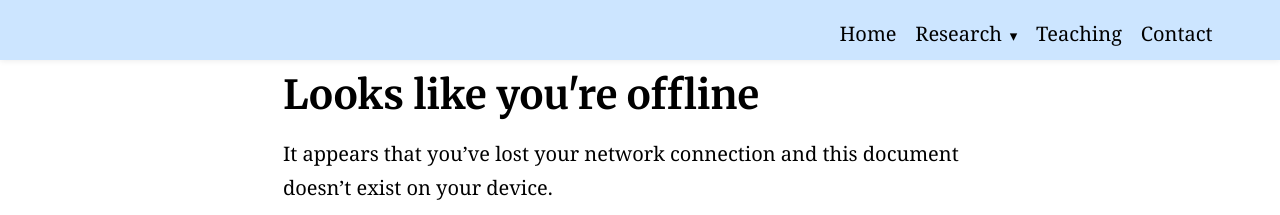
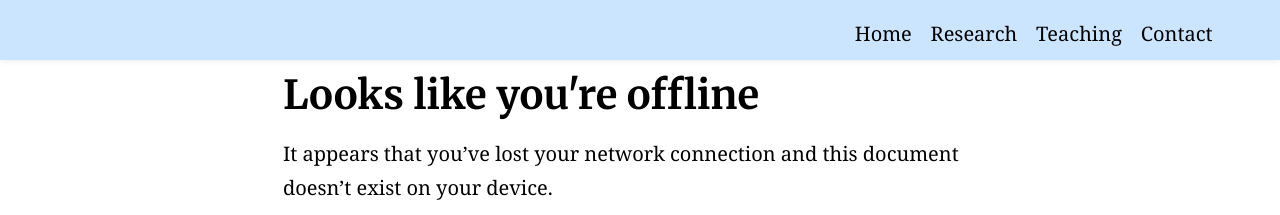
Before and after one commit to KaichaoChang/KaichaoChang.github.io, a Jekyll site: the page built from offline.md, in a window 1280 px wide. Shown: the top 215 px of the page. Built offline with Jekyll 4.4.1, drawn with Linux system fonts in a browser that asks for light colours.

Commit message:
Remove dropdown arrow from Research nav item
Co-Authored-By: Claude Sonnet 4.6 <noreply@anthropic.com>

```diff
--- a/_includes/nav-header.html
+++ b/_includes/nav-header.html
@@ -13,7 +13,7 @@
       {% endif %}
 
       <li class="item  item--nav{% if item.subitems %} item--has-dropdown{% endif %}{% if item.url == page.url %}  item--current{% endif %}">
-        <a href="{{ url }}">{{ item.title }}{% if item.subitems %} <span class="dropdown-arrow">▾</span>{% endif %}</a>
+        <a href="{{ url }}">{{ item.title }}</a>
         {% if item.subitems %}
         <ul class="nav-dropdown">
           {% for subitem in item.subitems %}
```
